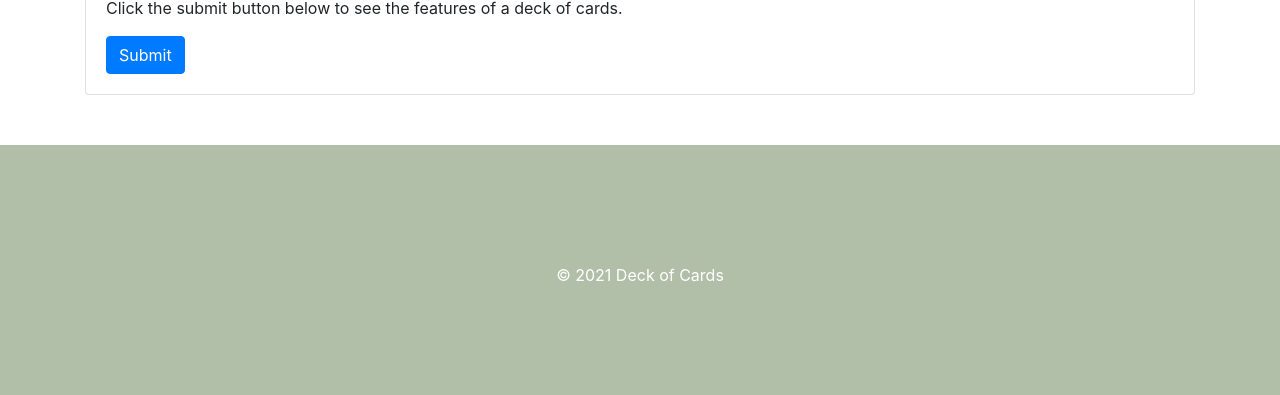
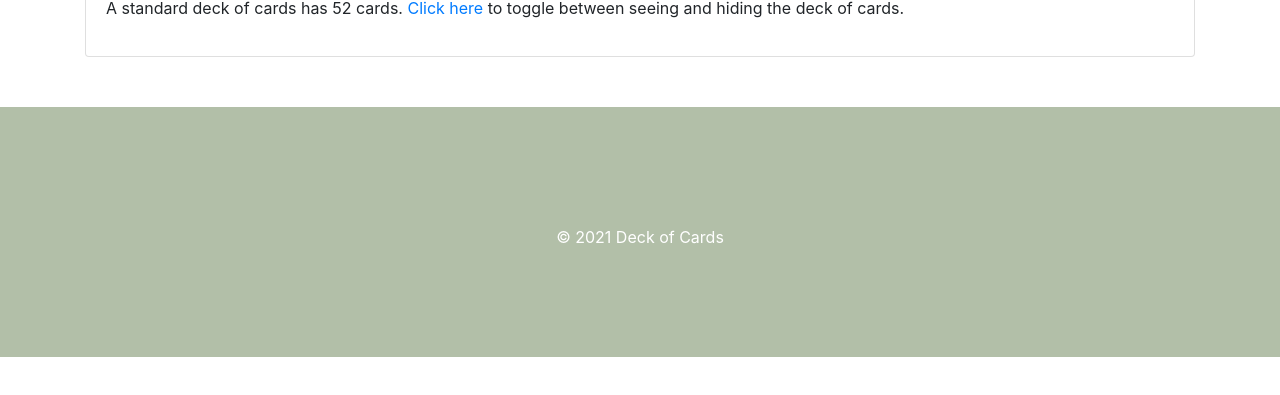
Before and after one commit to KinyuaMwathi/build-a-deck, a plain HTML site: page index.html in a window 1280 px wide. Shown: the part 425-820 px from the top of the page. Drawn offline with Linux system fonts and the light colour scheme.

Commit message:
Change the paragraph text

```diff
--- a/index.html
+++ b/index.html
@@ -16,12 +16,9 @@
       <div class="card-body">
         <h2 class="card-title">The features of a standard deck of cards.</h2>
         <div class="card-text">
-          <p>Click the submit button below to see the features of a deck of cards.</p>
-          <button type="submit" class="btn btn-primary">Submit</button>
+          <p>A standard deck of cards has 52 cards. <a href="#"><span id="showDeck">Click here</span></a> to toggle between seeing and hiding the deck of cards.</p>
           <div id="hidden">
-            <ul id="output">
 
-            </ul>
           </div>
         </div>
       </div>
```
